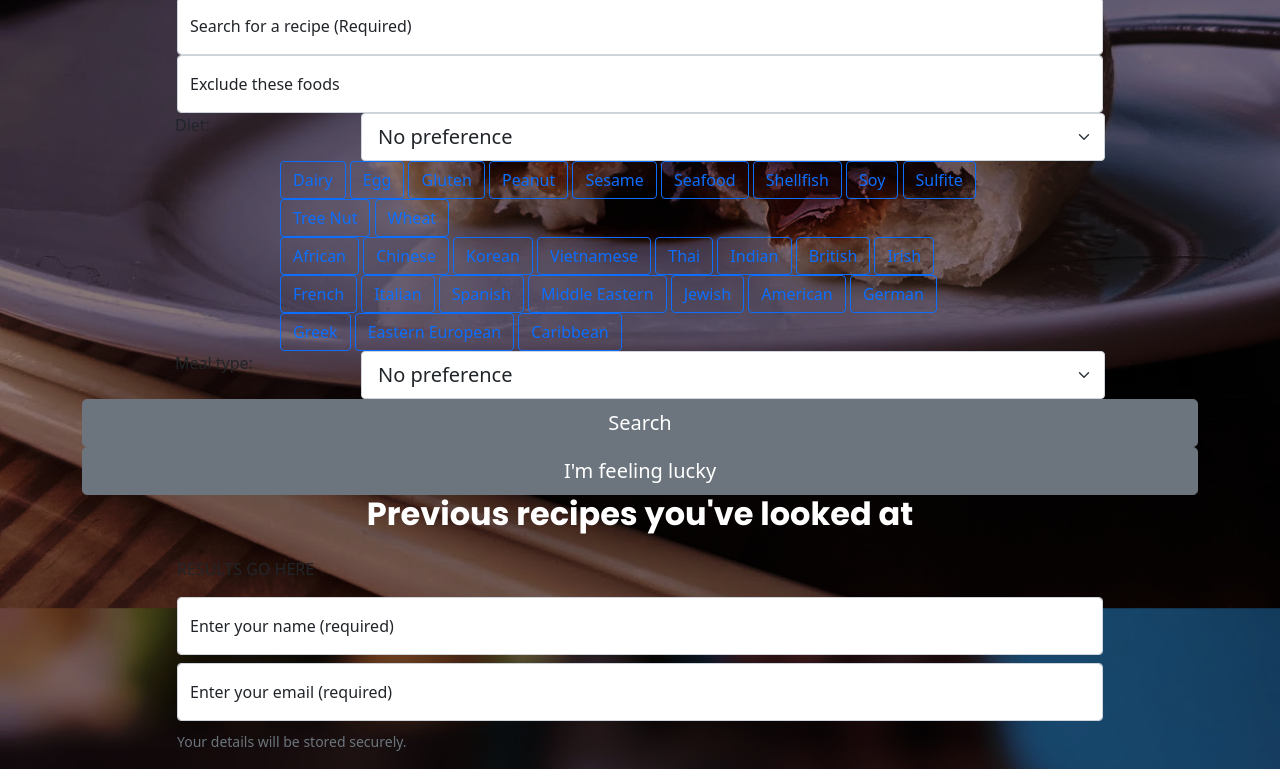
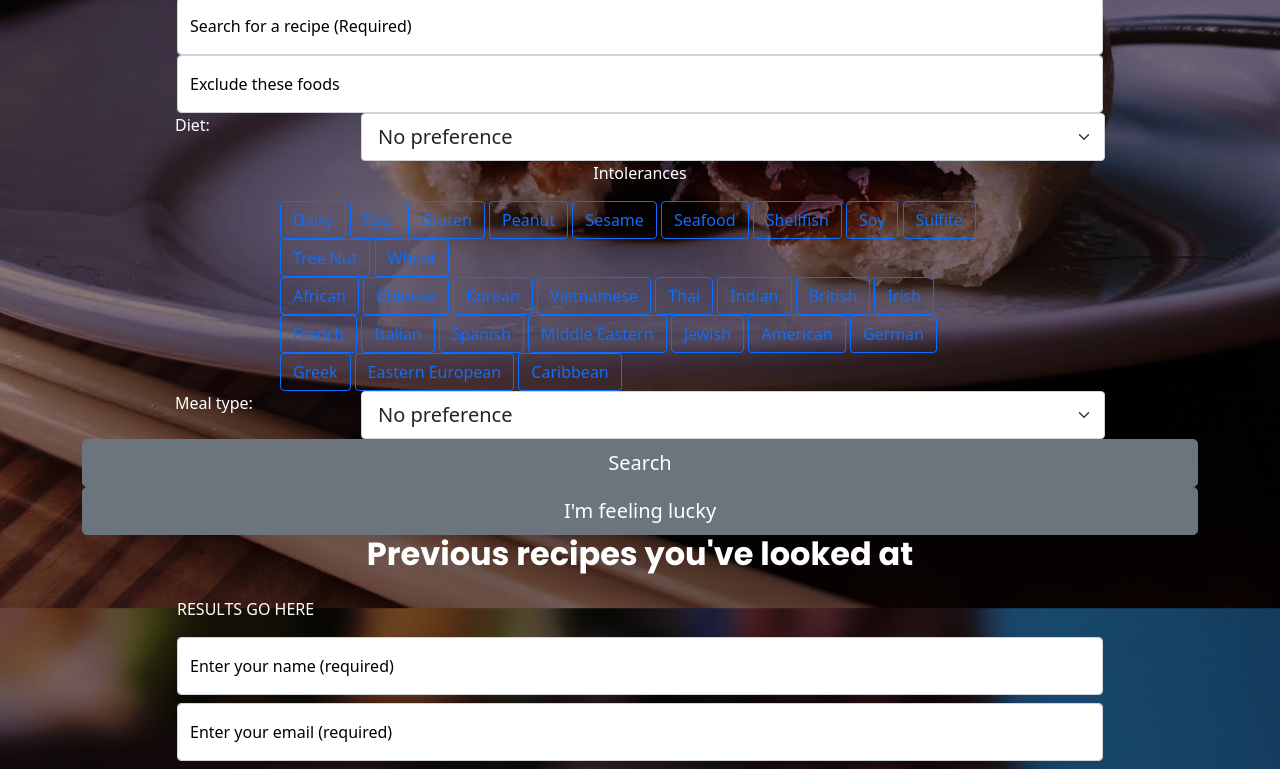
Before and after one commit to Code-Institute-Submissions/MattTomEd-MS2Foodle, a plain HTML site: page index.html in a window 1280 px wide. Shown: the part 352-1121 px from the top of the page. Drawn offline with nearby package versions, Linux system fonts and the light colour scheme.

Commit message:
Change color text to white

```diff
--- a/assets/css/style.css
+++ b/assets/css/style.css
@@ -7,21 +7,19 @@ body {
     background-attachment: fixed;
     background-size: cover;
     background-position: center;
+    color: #ffffff;
 };
 
 .white-text-color {
-    color: #ffffff;
+    color: #ffffff!important;
 }
 
-.table th {
-    color: #ffffff;
+.black-text-color {
+    color: #000000!important;
 }
 
-.table tr, .table td {
-    color: #ffffff;
-}
 
-.subtitle {
+.subtitle > p, h2 {
     font-family: 'Poppins', sans-serif;
     font-weight: 700;
     color: #ffffff;
@@ -31,10 +29,6 @@ body {
     list-style-type: none;
 }
 
-#previous-search-area li {
-    color: #ffffff;
-}
-
 #previous-search-area a:hover {
     color: rgb(168, 168, 255);
     cursor: pointer;
--- a/assets/js/script.js
+++ b/assets/js/script.js
@@ -6,6 +6,7 @@ function readyDocument() {
 	for (var i = 0; i < 4; i++) {
 		checkPreviousSearchList(localStorage.key(i))
 	}
+
 }
 
 function checkPreviousSearchList(keyNumber) {
--- a/index.html
+++ b/index.html
@@ -29,7 +29,7 @@
         <form>
             <div class="row justify-content-center">
                 <div class="col-10">
-                    <div class="form-floating">
+                    <div class="form-floating black-text-color">
                         <input type="text" class="form-control" id="query-include" placeholder="text" value="" required>
                         <label for="floatingInputGrid">Search for a recipe (Required)</label>
                     </div>
@@ -37,7 +37,7 @@
             </div>
             <div class="row justify-content-center">
                 <div class="col-10">
-                    <div class="form-floating">
+                    <div class="form-floating black-text-color">
                         <input type="text" class="form-control" id="query-exclude" placeholder="text" value="">
                         <label for="floatingInputGrid">Exclude these foods</label>
                     </div>
@@ -46,7 +46,7 @@
             <div class="container">
                 <div class="row justify-content-center">
                     <div class="col-2 justify-content-start px-0">
-                        <p>Diet:</p>
+                        <p class="white-text-color">Diet:</p>
                     </div>
                     <div class="col-8 justify-content end px-0">
                         <select class="form-select form-select-lg" id="diet" aria-label=".form-select-lg example">
@@ -59,6 +59,9 @@
                 </div>
             </div>
             <div class="container-fluid">
+                <div class="row justify-content-center">
+                    <div class="col-8 d-flex justify-content-center" id="checkbox-reveal"><p>Intolerances</p></div>
+                </div>
                 <div class="row justify-content-center">
                     <div id="checkbox-select" class="col-8 justify-content-center">
                         <div class="btn-group-horizontal" role="group" aria-label="Intolerances" id="intolerance">
@@ -157,8 +160,8 @@
                 </div>
 
                 <div class="row justify-content-center">
-                    <div class="col-2 justify-content-start px-0">
-                        <p>Meal type:</p>
+                    <div class="col-2 justify-content-start px-0 white-text-color">
+                        <p class="">Meal type:</p>
                     </div>
                     <div class="col-8 justify-content end px-0">
                         <select class="form-select form-select-lg" id="dish-type" aria-label=".form-select-lg example">
@@ -204,19 +207,19 @@
         <div class="col-10" id="contact-form-area">
             <form id="contact-form" onsubmit="return sendMail()">
                 <div class="form-group">
-                    <div class="form-floating">
+                    <div class="form-floating black-text-color">
                         <input type="text" class="form-control" id="name" placeholder="Enter your name (required)"
                             name="name" required />
                         <label for="name">Enter your name (required)</label>
                     </div>
                     <div class="row py-1"></div>
-                    <div class="form-floating">
+                    <div class="form-floating black-text-color">
                         <input type="email" class="form-control" id="emailAddress" aria-describedby="detailsHelp"
                             placeholder="Enter your email (required)" name="emailAddress" required />
                         <label for="emailAddress">Enter your email (required)</label>
                     </div>
                     <div class="row py-1"></div>
-                    <small id="detailsHelp" class="form-text text-muted">Your details will be stored securely.</small>
+                    <small id="detailsHelp" class="white-text-color">Your details will be stored securely.</small>
                 </div>
                 <div class="row py-3"></div>
                 <select class="form-select" aria-label="Contact query choices" name="queryTopic" id="queryTopic">
@@ -226,7 +229,7 @@
                     <option value="Miscellaneous query">Something else!</option>
                 </select>
                 <div class="row py-1"></div>
-                <div class="form-floating">
+                <div class="form-floating black-text-color">
                     <textarea class="form-control" placeholder="Enter your text below" name="commentArea"
                         id="commentArea" style="height: 300px" name="Comments"></textarea>
                     <label for="commentArea">Enter your text below</label>
```
